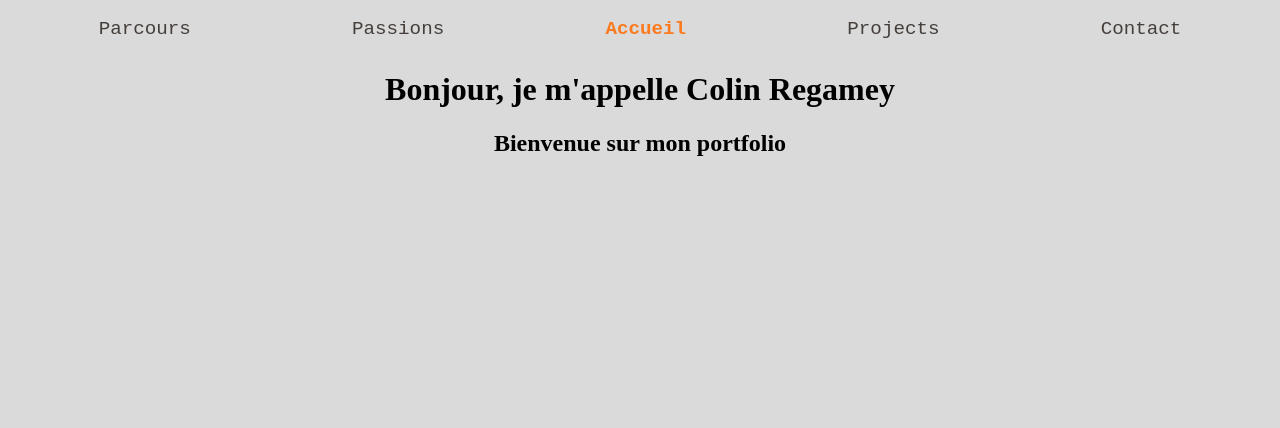
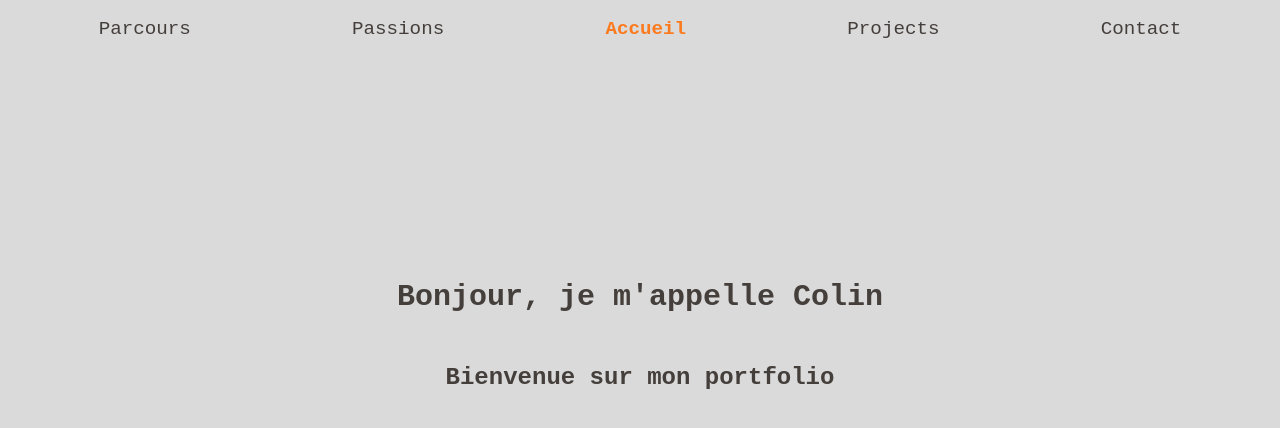
Before and after one commit to ColinRgm/myReactPortfolio, a React (Vite) app: page / in a window 1280 px wide. Shown: the top 428 px of the page. Built offline with nearby package versions, Linux system fonts and the light colour scheme.

Commit message:
feat: add a typing animation on the home page

```diff
--- a/src/pages/Home.jsx
+++ b/src/pages/Home.jsx
@@ -1,14 +1,42 @@
-import React from 'react';
+import React, { useEffect } from 'react';
 
 function Home() {
 
+    const Typewriter = ({ text, delay }) => {
+        const [currentText, setCurrentText] = React.useState('');
+        const [currentIndex, setCurrentIndex] = React.useState(0);
+
+        useEffect(() => {
+            if (currentIndex < text.length) {
+                const timeout = setTimeout(() => {
+                    setCurrentText(prevText => prevText + text[ currentIndex ]);
+                    setCurrentIndex(prevIndex => prevIndex + 1);
+                }, delay);
+
+                return () => clearTimeout(timeout);
+            }
+        }, [currentIndex, delay, text]);
+
+        return <h1>{ currentText }</h1>
+    }
+
+    const styles = {
+        color: "#453F3C",
+        fontFamily: "\"Courier New\", sans-serif, monospace",
+
+        display: 'flex',
+        flexDirection: 'column',
+        justifyContent: 'center',
+        alignItems: 'center',
+        height: '70vh',
+    }
+
     return (
 
-        <div style={ {
-            justifyItems: "center",
-            flex: 1
-        } }>
-            <h1>Bonjour, je m'appelle Colin Regamey</h1>
+        <div style={ styles }>
+            <h1 style={ { fontSize: 15, fontWeight: 'bold' } }>
+                <Typewriter text="Bonjour, je m'appelle Colin Regamey" delay={ 200 }/>
+            </h1>
             <h2>Bienvenue sur mon portfolio</h2>
         </div>
     );
```
